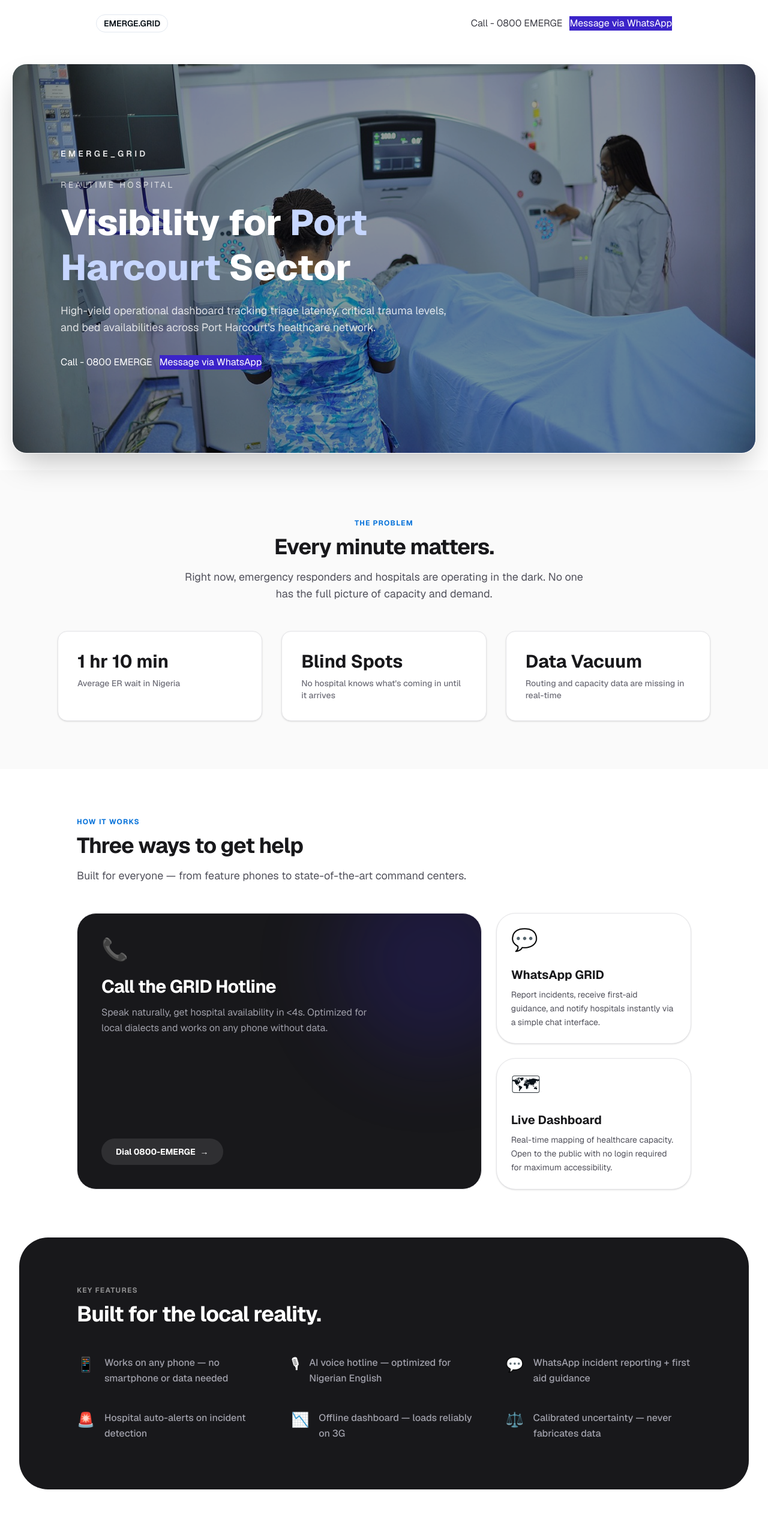
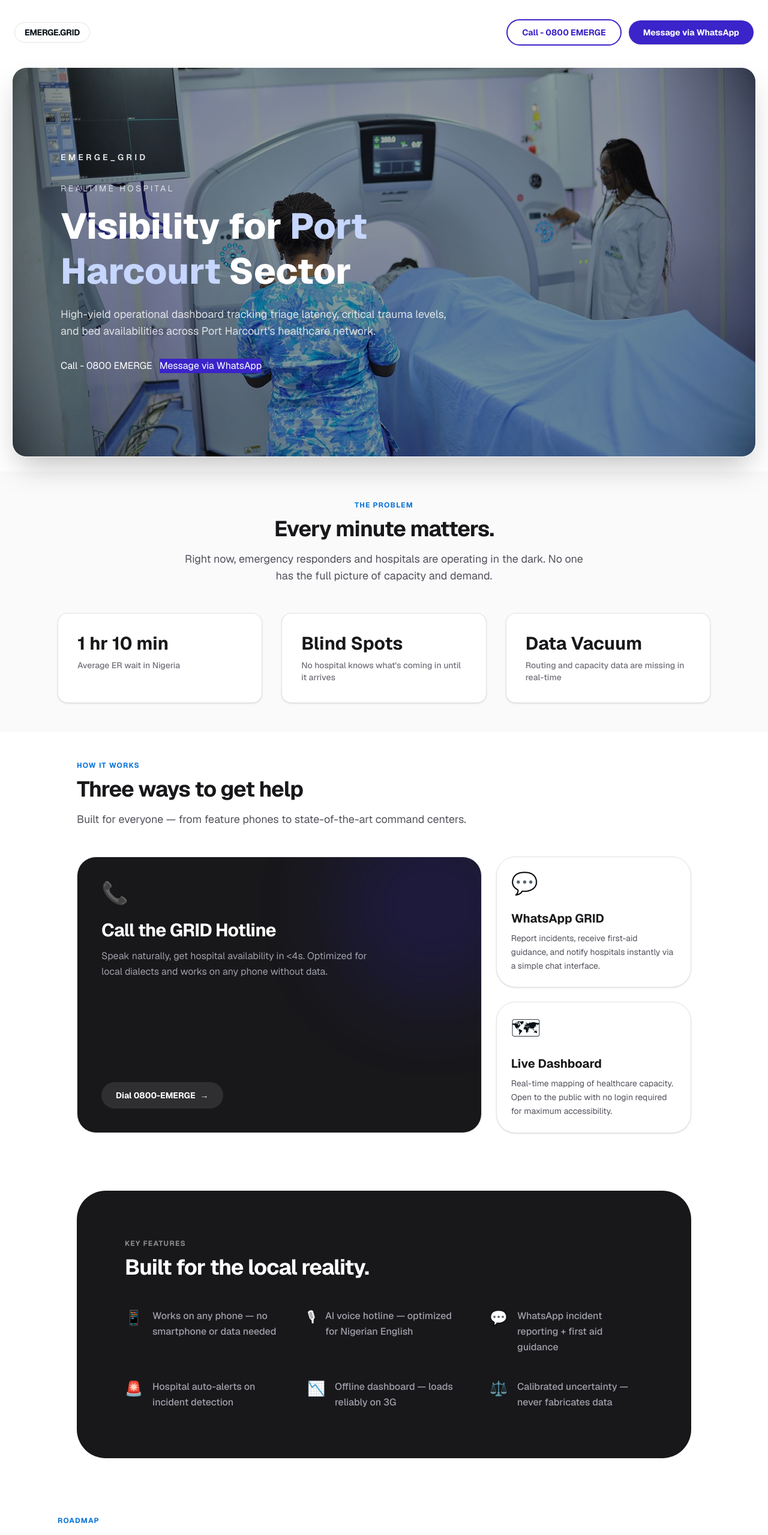
Before and after one commit to Philemon01/emerge_grid, a Next.js app in the folder my-app/: page / in a window 1280 px wide. Shown: the top 2559 px of the page at 60% size. Built offline with nearby package versions, Linux system fonts and the light colour scheme.

Commit message:
footer ui

```diff
--- a/my-app/app/components/features-section.tsx
+++ b/my-app/app/components/features-section.tsx
@@ -11,8 +11,8 @@ export default function FeaturesSection() {
   ];
 
   return (
-    <section id="features" className="py-20 px-6 lg:px-24 bg-zinc-900 text-white rounded-[3rem] mx-4 sm:mx-8">
-      <div className="max-w-6xl mx-auto">
+    <section id="features" className="px-5 py-12">
+      <div className="max-w-5xl mx-auto bg-zinc-900 text-white rounded-[3rem] p-8 sm:p-12 lg:p-20">
         <div className="mb-12">
           <h3 className="text-xs font-bold uppercase tracking-widest text-white/50 mb-3">
             Key features
--- a/my-app/app/components/header.tsx
+++ b/my-app/app/components/header.tsx
@@ -1,17 +1,21 @@
 export default function Header() {
   return (
-    <header className="w-full py-6">
-      <div className="max-w-6xl mx-auto px-6 lg:px-24 flex items-center justify-between">
+    <header className="w-full py-8">
+      <div className="max-w-7xl mx-auto px-6 flex items-center justify-between">
         {/* Logo to the left */}
-        <div className="flex items-center gap-3">
-          <div className="px-3 py-1 rounded-full border border-solid border-slate-200 text-sm font-semibold">EMERGE.GRID</div>
-        </div>
+        <a href="/" className="flex items-center gap-3 group">
+          <div className="px-4 py-1.5 rounded-full border border-zinc-200 text-sm font-bold tracking-tight group-hover:border-zinc-800 transition-colors">
+            EMERGE.GRID
+          </div>
+        </a>
 
-        {/* CTA buttons to the extreme right, visible on medium screens and up */}
+        {/* CTA buttons to the extreme right */}
         <div className="hidden md:flex items-center gap-3">
-          {/* Adjusted colors for visibility on a light header background */}
-          <a className="btn-outline text-zinc-700 border-zinc-300 hover:border-zinc-400 hover:text-zinc-900" href="#">Call - 0800 EMERGE</a>
-          <a className="btn-primary bg-[#3b24c9] text-white hover:bg-[#2f1aa7]" href="#">Message via WhatsApp</a>
+          {/* Secondary CTA */}
+          <a className="px-6 py-2.5 rounded-full border-2 border-[#3b24c9] text-[#3b24c9] text-sm font-bold hover:bg-[#3b24c9]/5 transition-colors" href="#">Call - 0800 EMERGE</a>
+
+          {/* Primary CTA */}
+          <a className="px-6 py-2.5 rounded-full bg-[#3b24c9] text-white text-sm font-bold hover:bg-[#2f1aa7] shadow-sm transition-colors" href="#">Message via WhatsApp</a>
         </div>
       </div>
     </header>
--- a/my-app/app/components/hero-section.tsx
+++ b/my-app/app/components/hero-section.tsx
@@ -4,7 +4,7 @@ import heroImage from "../asset/images/Rectangle 33 (1).png";
 
 export default function HeroSection() {
   return (
-    <section className="relative py-8 sm:py-7 px-5">
+    <section className="relative px-5 pb-6 pt-2 sm:pb-6 sm:pt-1">
       <div className="mx-auto w-full max-w-7xl">
         <div className="relative overflow-hidden rounded-3xl border border-white/10 shadow-2xl min-h-[500px] sm:h-[600px] lg:h-[650px]">
           <Image
--- a/my-app/app/components/how-section.tsx
+++ b/my-app/app/components/how-section.tsx
@@ -2,7 +2,7 @@ import SectionHeader from "./section-header";
 
 export default function HowSection() {
   return (
-    <section id="how" className="py-20 px-6 lg:px-24">
+    <section id="how" className="px-6 py-12 lg:px-24">
       <div className="max-w-5xl mx-auto">
         <SectionHeader
           title="How it works"
@@ -21,7 +21,7 @@ export default function HowSection() {
                   Speak naturally, get hospital availability in &lt;4s. Optimized for local dialects and works on any phone without data.
                 </p>
               </div>
-              <div className="mt-12">
+              <div className="mt-8">
                 <span className="inline-flex items-center gap-2 px-6 py-3 rounded-full bg-white/10 text-white font-bold text-sm group-hover:bg-white/20 transition-colors cursor-pointer">
                   Dial 0800-EMERGE <span className="group-hover:translate-x-1 transition-transform">→</span>
                 </span>
--- a/my-app/app/components/partner-section.tsx
+++ b/my-app/app/components/partner-section.tsx
@@ -2,7 +2,7 @@ import SectionHeader from "./section-header";
 
 export default function PartnerSection() {
   return (
-    <section id="partner" className="py-24 px-6 lg:px-24 bg-zinc-50 border-t border-zinc-100">
+    <section id="partner" className="px-6 py-12 lg:px-24 bg-zinc-50 border-t border-zinc-100">
       <div className="max-w-6xl mx-auto">
         <SectionHeader
           title="Get Involved"
@@ -10,7 +10,7 @@ export default function PartnerSection() {
           description="Help us give every responder a full picture and save lives through better coordination."
           centered
         />
-        <div className="grid grid-cols-1 sm:grid-cols-3 gap-6 mt-12">
+        <div className="grid grid-cols-1 sm:grid-cols-3 gap-6 mt-8">
           <div className="p-8 bg-white border border-zinc-200 rounded-2xl flex flex-col items-start shadow-sm">
             <div className="font-bold text-zinc-900 text-xl mb-3">Hospitals</div>
             <p className="text-zinc-500 text-sm mb-6 flex-1 leading-relaxed">See what the public reads about your hospital — and ensure data accuracy in real-time.</p>
--- a/my-app/app/components/problem-section.tsx
+++ b/my-app/app/components/problem-section.tsx
@@ -2,7 +2,7 @@ import SectionHeader from "./section-header";
 
 export default function ProblemSection() {
   return (
-    <section id="problem" className="py-20 px-6 lg:px-24 bg-zinc-50">
+    <section id="problem" className="px-6 py-12 lg:px-24 bg-zinc-50">
       <div className="max-w-6xl mx-auto">
         <SectionHeader
           title="The problem"
--- a/my-app/app/components/roadmap-section.tsx
+++ b/my-app/app/components/roadmap-section.tsx
@@ -25,14 +25,14 @@ export default function RoadmapSection() {
   ];
 
   return (
-    <section id="roadmap" className="py-24 px-6 lg:px-24">
+    <section id="roadmap" className="px-6 py-12 lg:px-24">
       <div className="max-w-6xl mx-auto">
         <SectionHeader
           title="Roadmap"
           subtitle="The path to national coverage"
         />
 
-        <div className="mt-12">
+        <div className="mt-8">
           <ol className="relative border-l border-zinc-200 ml-3">
             {steps.map((step, i) => (
               <li key={i} className="mb-12 ml-8">
--- a/my-app/app/components/trust-section.tsx
+++ b/my-app/app/components/trust-section.tsx
@@ -2,7 +2,7 @@ import SectionHeader from "./section-header";
 
 export default function TrustSection() {
   return (
-    <section id="trust" className="py-24 px-6 lg:px-24">
+    <section id="trust" className="px-6 py-12 lg:px-24">
       <div className="max-w-6xl mx-auto text-center">
         <SectionHeader
           title="Trust & ethics"
--- a/my-app/app/components/who-section.tsx
+++ b/my-app/app/components/who-section.tsx
@@ -8,7 +8,7 @@ export default function WhoSection() {
   ];
 
   return (
-    <section id="who" className="py-24 px-6 lg:px-24 bg-white overflow-hidden">
+    <section id="who" className="px-6 py-12 lg:px-24 bg-white overflow-hidden">
 
       <div className="max-w-5xl mx-auto">
         <SectionHeader
@@ -26,7 +26,7 @@ export default function WhoSection() {
               <h4 className="text-2xl font-bold text-zinc-900 mb-4">{users[0].name}</h4>
               <p className="text-zinc-600 text-base leading-relaxed max-w-lg">{users[0].desc}</p>
             </div>
-            <div className="mt-12 flex items-center gap-4 text-zinc-400">
+            <div className="mt-8 flex items-center gap-4 text-zinc-400">
               <span className="text-sm font-medium italic">"I need to know which hospital has space before I drive."</span>
             </div>
           </div>
@@ -38,7 +38,7 @@ export default function WhoSection() {
               <h4 className="text-2xl font-bold mb-4">{users[1].name}</h4>
               <p className="text-zinc-400 text-sm leading-relaxed">{users[1].desc}</p>
             </div>
-            <div className="relative z-10 mt-12 bg-white/5 p-4 rounded-2xl backdrop-blur-sm border border-white/10">
+            <div className="relative z-10 mt-8 bg-white/5 p-4 rounded-2xl backdrop-blur-sm border border-white/10">
               <div className="text-xs text-white/40 mb-2">Protocol Active</div>
               <div className="h-1 w-full bg-white/10 rounded-full overflow-hidden">
                 <div className="h-full bg-[#3b24c9] w-2/3" />
@@ -66,7 +66,7 @@ export default function WhoSection() {
       </div>
 
       {/* Repetitive Slider (Marquee Effect) */}
-      <div className="mt-12 border-y border-zinc-100 bg-zinc-50/50 py-10 relative">
+      <div className="mt-8 border-y border-zinc-100 bg-zinc-50/50 py-8 relative">
         <div className="flex gap-12 whitespace-nowrap overflow-hidden">
           <div className="flex gap-12 items-center animate-marquee shrink-0">
             {["Ambulance Drivers", "Paramedics", "Triage Nurses", "911 Dispatchers", "Civil Defense", "Volunteer Medics", "Red Cross", "Ministry of Health"].map((role, idx) => (
```
Also changed, not shown: my-app/app/components/footer.tsx (+58 -15 lines).
